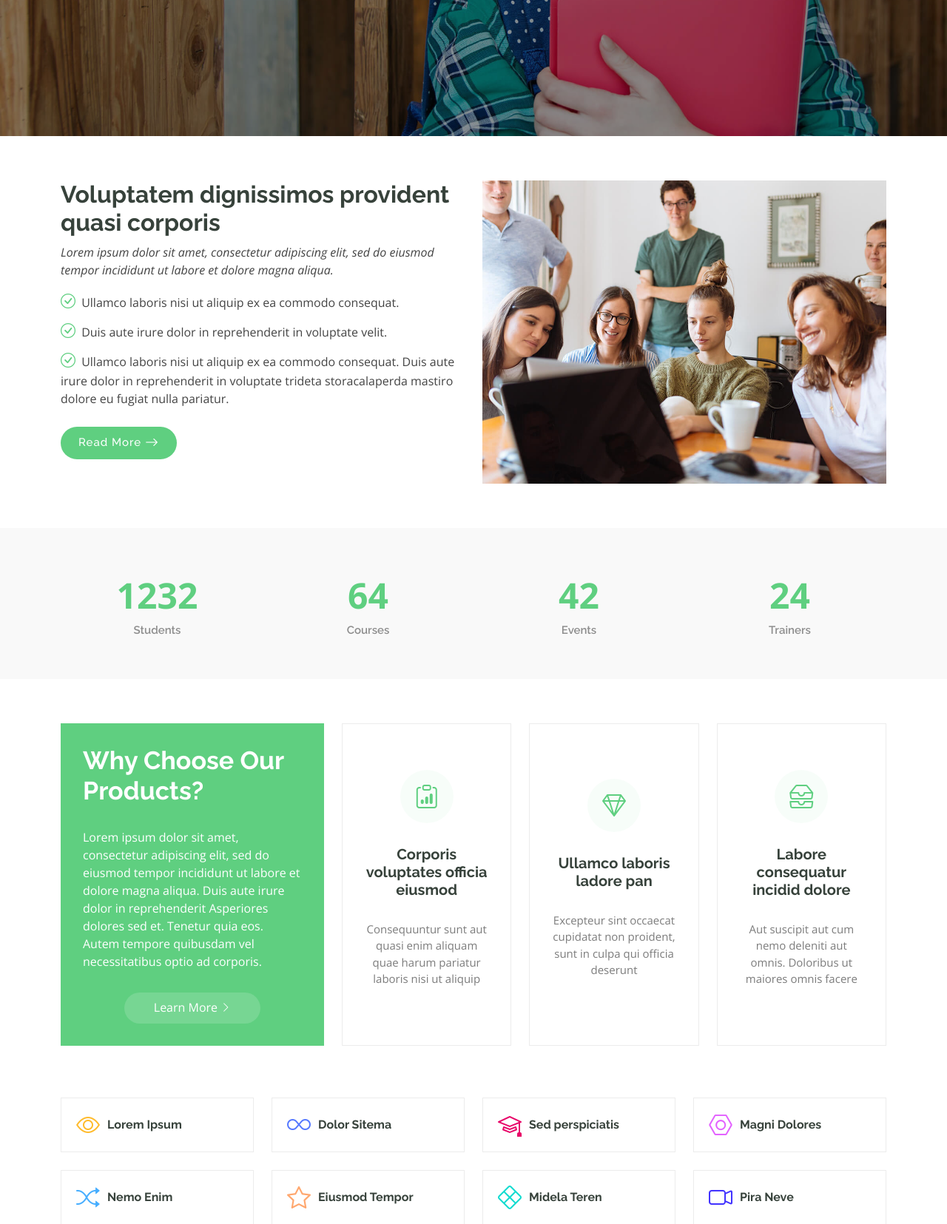
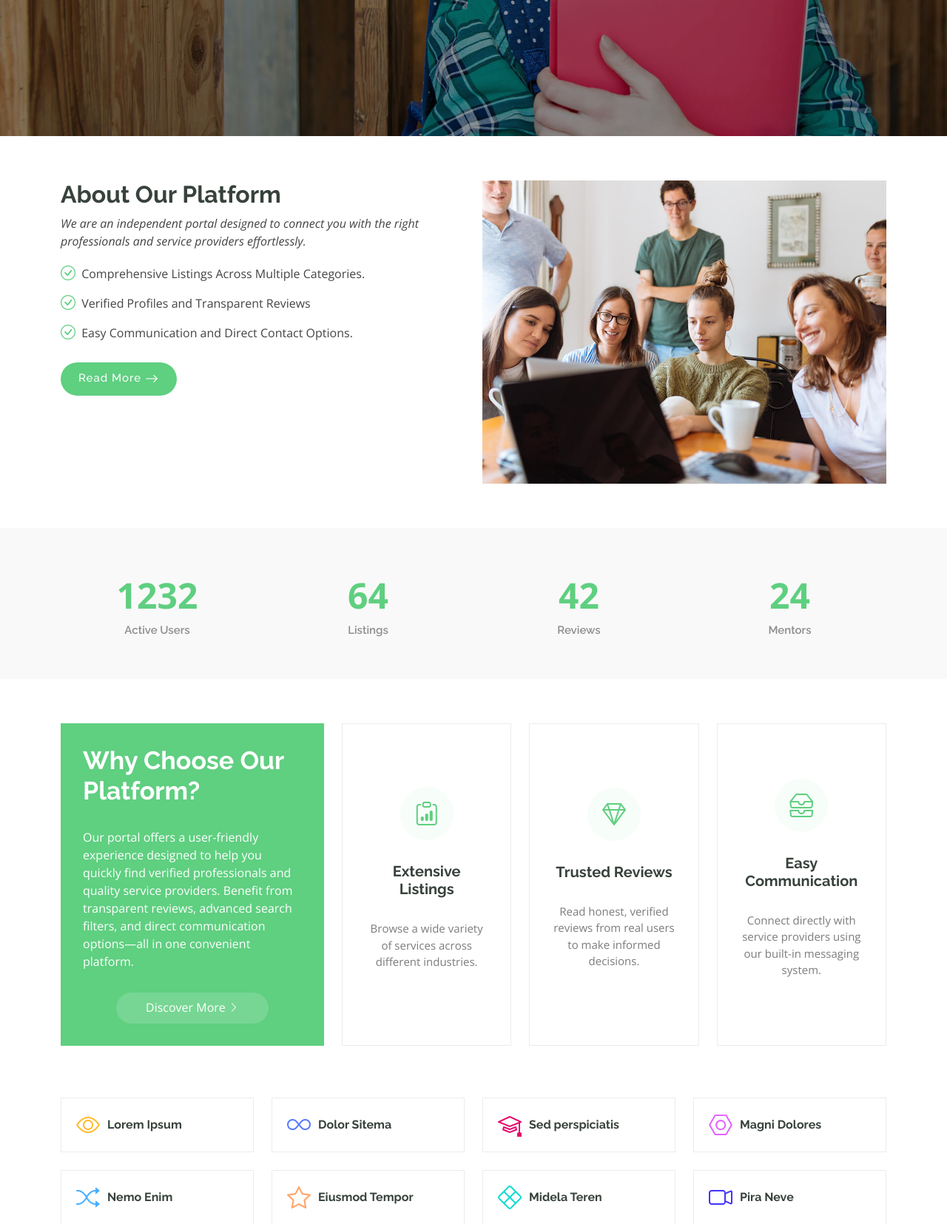
Before and after one commit to Grzegorz-Bartos/mentor-me, a Django app: page / in a window 1280 px wide. Shown: the part 546-2201 px from the top of the page at 74% size. Run offline with Django 5.2, Linux system fonts and the light colour scheme; some libraries are stand-ins or nearby versions.

Commit message:
chore: replace lorem ipsum with correct descriptions on home page

```diff
--- a/templates/index.html
+++ b/templates/index.html
@@ -30,20 +30,19 @@
                     <div class="col-lg-6 order-2 order-lg-1 content"
                          data-aos="fade-up"
                          data-aos-delay="200">
-                        <h3>Voluptatem dignissimos provident quasi corporis</h3>
+                        <h3>About Our Platform</h3>
                         <p class="fst-italic">
-                            Lorem ipsum dolor sit amet, consectetur adipiscing elit, sed do eiusmod tempor incididunt ut labore et dolore
-                            magna aliqua.
+                            We are an independent portal designed to connect you with the right professionals and service providers effortlessly.
                         </p>
                         <ul>
                             <li>
-                                <i class="bi bi-check-circle"></i> <span>Ullamco laboris nisi ut aliquip ex ea commodo consequat.</span>
+                                <i class="bi bi-check-circle"></i> <span>Comprehensive Listings Across Multiple Categories.</span>
                             </li>
                             <li>
-                                <i class="bi bi-check-circle"></i> <span>Duis aute irure dolor in reprehenderit in voluptate velit.</span>
+                                <i class="bi bi-check-circle"></i> <span>Verified Profiles and Transparent Reviews</span>
                             </li>
                             <li>
-                                <i class="bi bi-check-circle"></i> <span>Ullamco laboris nisi ut aliquip ex ea commodo consequat. Duis aute irure dolor in reprehenderit in voluptate trideta storacalaperda mastiro dolore eu fugiat nulla pariatur.</span>
+                                <i class="bi bi-check-circle"></i> <span>Easy Communication and Direct Contact Options.</span>
                             </li>
                         </ul>
                         <a href="#" class="read-more"><span>Read More</span><i class="bi bi-arrow-right"></i></a>
@@ -62,7 +61,7 @@
                                   data-purecounter-end="1232"
                                   data-purecounter-duration="1"
                                   class="purecounter"></span>
-                            <p>Students</p>
+                            <p>Active Users</p>
                         </div>
                     </div>
                     <!-- End Stats Item -->
@@ -72,7 +71,7 @@
                                   data-purecounter-end="64"
                                   data-purecounter-duration="1"
                                   class="purecounter"></span>
-                            <p>Courses</p>
+                            <p>Listings</p>
                         </div>
                     </div>
                     <!-- End Stats Item -->
@@ -82,7 +81,7 @@
                                   data-purecounter-end="42"
                                   data-purecounter-duration="1"
                                   class="purecounter"></span>
-                            <p>Events</p>
+                            <p>Reviews</p>
                         </div>
                     </div>
                     <!-- End Stats Item -->
@@ -92,7 +91,7 @@
                                   data-purecounter-end="24"
                                   data-purecounter-duration="1"
                                   class="purecounter"></span>
-                            <p>Trainers</p>
+                            <p>Mentors</p>
                         </div>
                     </div>
                     <!-- End Stats Item -->
@@ -106,13 +105,13 @@
                 <div class="row gy-4">
                     <div class="col-lg-4" data-aos="fade-up" data-aos-delay="100">
                         <div class="why-box">
-                            <h3>Why Choose Our Products?</h3>
+                            <h3>Why Choose Our Platform?</h3>
                             <p>
-                                Lorem ipsum dolor sit amet, consectetur adipiscing elit, sed do eiusmod tempor incididunt ut labore et dolore magna aliqua. Duis aute irure dolor in reprehenderit
-                                Asperiores dolores sed et. Tenetur quia eos. Autem tempore quibusdam vel necessitatibus optio ad corporis.
+                                Our portal offers a user-friendly experience designed to help you quickly find verified professionals and quality service providers.
+                                Benefit from transparent reviews, advanced search filters, and direct communication options—all in one convenient platform.
                             </p>
                             <div class="text-center">
-                                <a href="#" class="more-btn"><span>Learn More</span> <i class="bi bi-chevron-right"></i></a>
+                                <a href="#" class="more-btn"><span>Discover More</span> <i class="bi bi-chevron-right"></i></a>
                             </div>
                         </div>
                     </div>
@@ -122,24 +121,24 @@
                             <div class="col-xl-4">
                                 <div class="icon-box d-flex flex-column justify-content-center align-items-center">
                                     <i class="bi bi-clipboard-data"></i>
-                                    <h4>Corporis voluptates officia eiusmod</h4>
-                                    <p>Consequuntur sunt aut quasi enim aliquam quae harum pariatur laboris nisi ut aliquip</p>
+                                    <h4>Extensive Listings</h4>
+                                    <p>Browse a wide variety of services across different industries.</p>
                                 </div>
                             </div>
                             <!-- End Icon Box -->
                             <div class="col-xl-4" data-aos="fade-up" data-aos-delay="300">
                                 <div class="icon-box d-flex flex-column justify-content-center align-items-center">
                                     <i class="bi bi-gem"></i>
-                                    <h4>Ullamco laboris ladore pan</h4>
-                                    <p>Excepteur sint occaecat cupidatat non proident, sunt in culpa qui officia deserunt</p>
+                                    <h4>Trusted Reviews</h4>
+                                    <p>Read honest, verified reviews from real users to make informed decisions.</p>
                                 </div>
                             </div>
                             <!-- End Icon Box -->
                             <div class="col-xl-4" data-aos="fade-up" data-aos-delay="400">
                                 <div class="icon-box d-flex flex-column justify-content-center align-items-center">
                                     <i class="bi bi-inboxes"></i>
-                                    <h4>Labore consequatur incidid dolore</h4>
-                                    <p>Aut suscipit aut cum nemo deleniti aut omnis. Doloribus ut maiores omnis facere</p>
+                                    <h4>Easy Communication</h4>
+                                    <p>Connect directly with service providers using our built-in messaging system.</p>
                                 </div>
                             </div>
                             <!-- End Icon Box -->
@@ -279,7 +278,7 @@
                          data-aos="zoom-in"
                          data-aos-delay="100">
                         <div class="course-item">
-                            <img src="{% static 'img/course-1.jpg' %}' %}" class="img-fluid" alt="...">
+                            <img src="{% static 'img/course-1.jpg' %}" class="img-fluid" alt="...">
                             <div class="course-content">
                                 <div class="d-flex justify-content-between align-items-center mb-3">
                                     <p class="category">Web Development</p>
```
